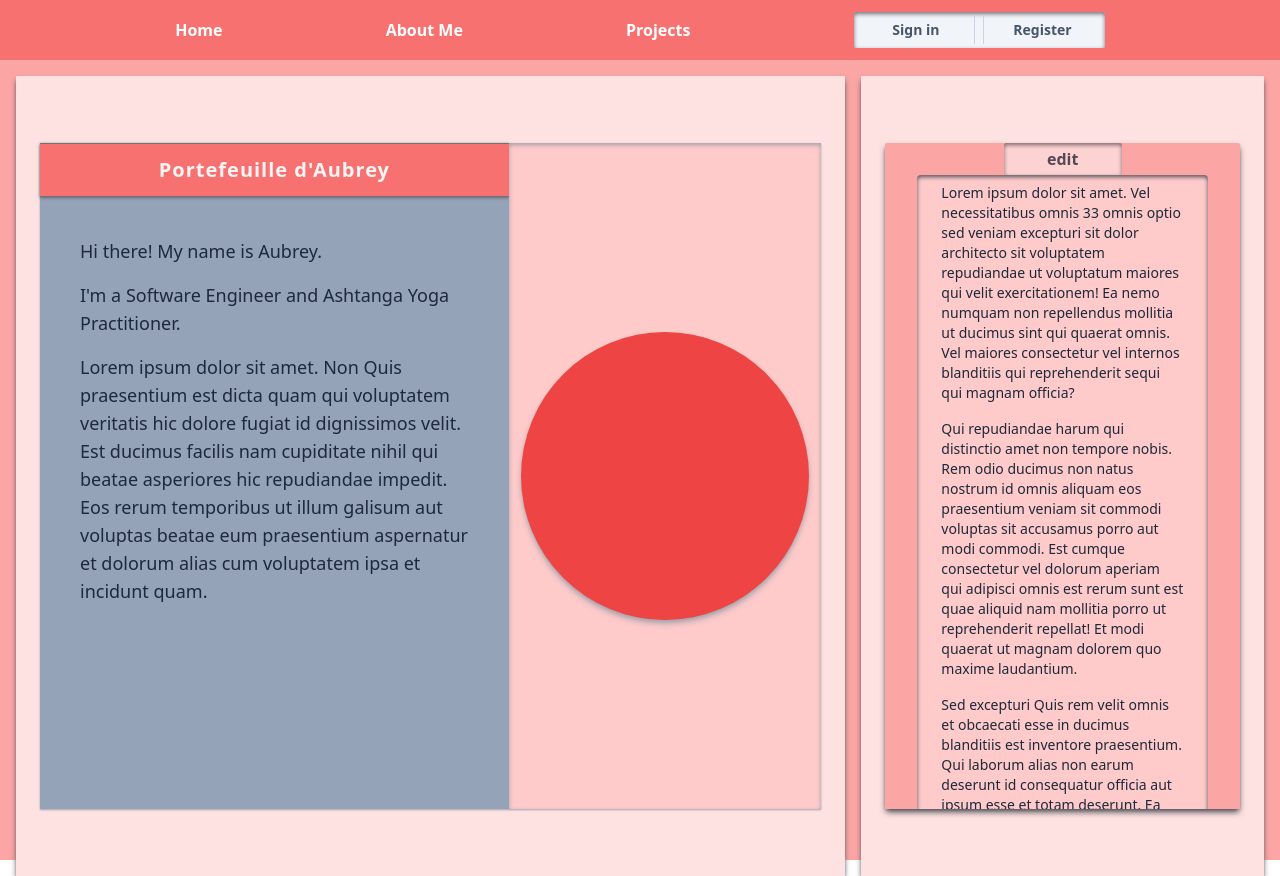
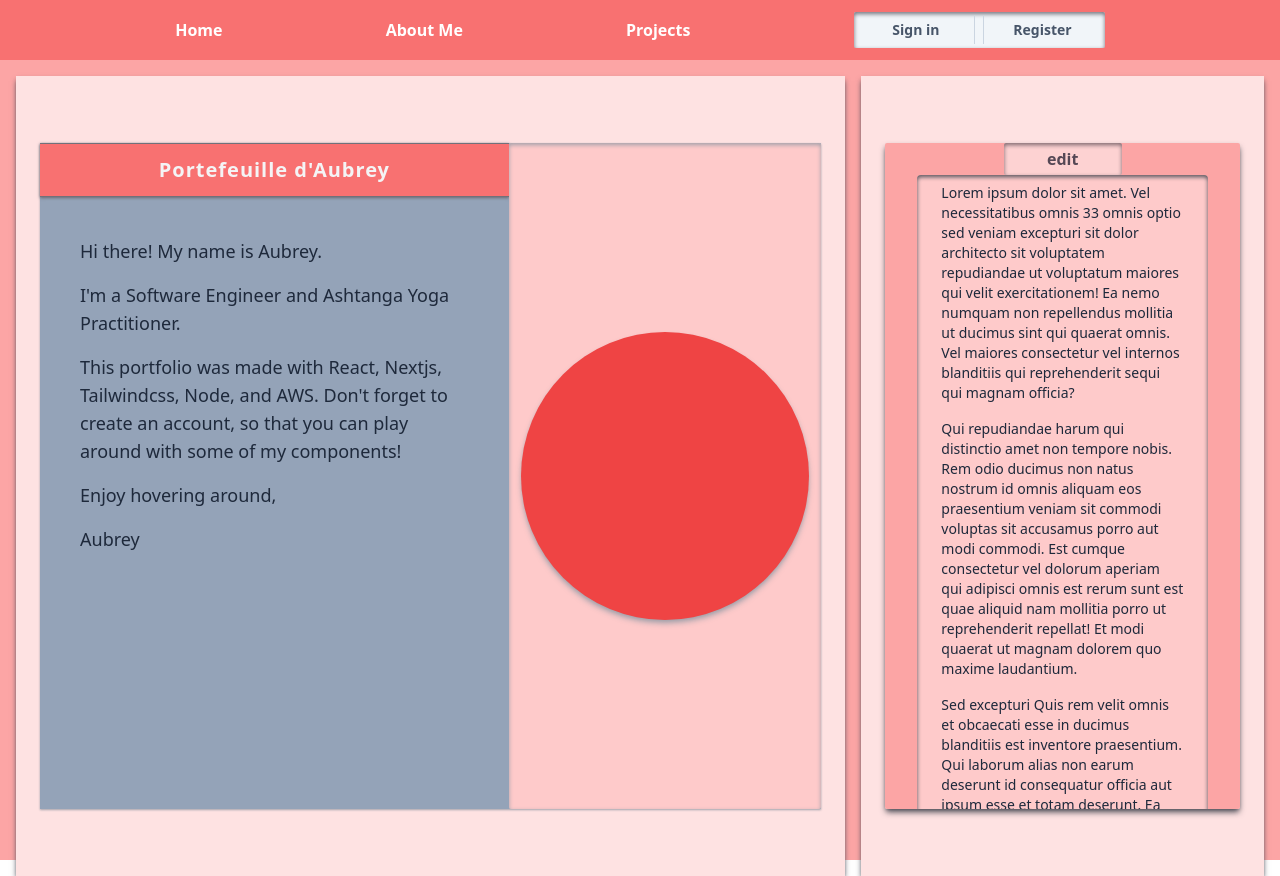
Before and after one commit to fullstackaubrey/portefeuille, a Next.js app: page / in a window 1280 px wide. Built offline with nearby package versions, Linux system fonts and the light colour scheme.

Commit message:
edit textbox

```diff
--- a/src/pages/index.tsx
+++ b/src/pages/index.tsx
@@ -22,13 +22,12 @@ export default function Home() {
                   I'm a {job} and {hobby}.
                 </p>
                 <p className="p-2">
-                  Lorem ipsum dolor sit amet. Non Quis praesentium est dicta
-                  quam qui voluptatem veritatis hic dolore fugiat id dignissimos
-                  velit. Est ducimus facilis nam cupiditate nihil qui beatae
-                  asperiores hic repudiandae impedit. Eos rerum temporibus ut
-                  illum galisum aut voluptas beatae eum praesentium aspernatur
-                  et dolorum alias cum voluptatem ipsa et incidunt quam.
+                  This portfolio was made with React, Nextjs, Tailwindcss, Node,
+                  and AWS. Don't forget to create an account, so that you can
+                  play around with some of my components!
                 </p>
+                <p className="p-2">Enjoy hovering around,</p>
+                <p className="p-2">Aubrey</p>
               </section>
             </div>
             <div className="flex justify-center w-2/5 bg-red-200 shadow-inner shadow-zinc-400 hover:shadow-zinc-600 rounded-sm">
```
